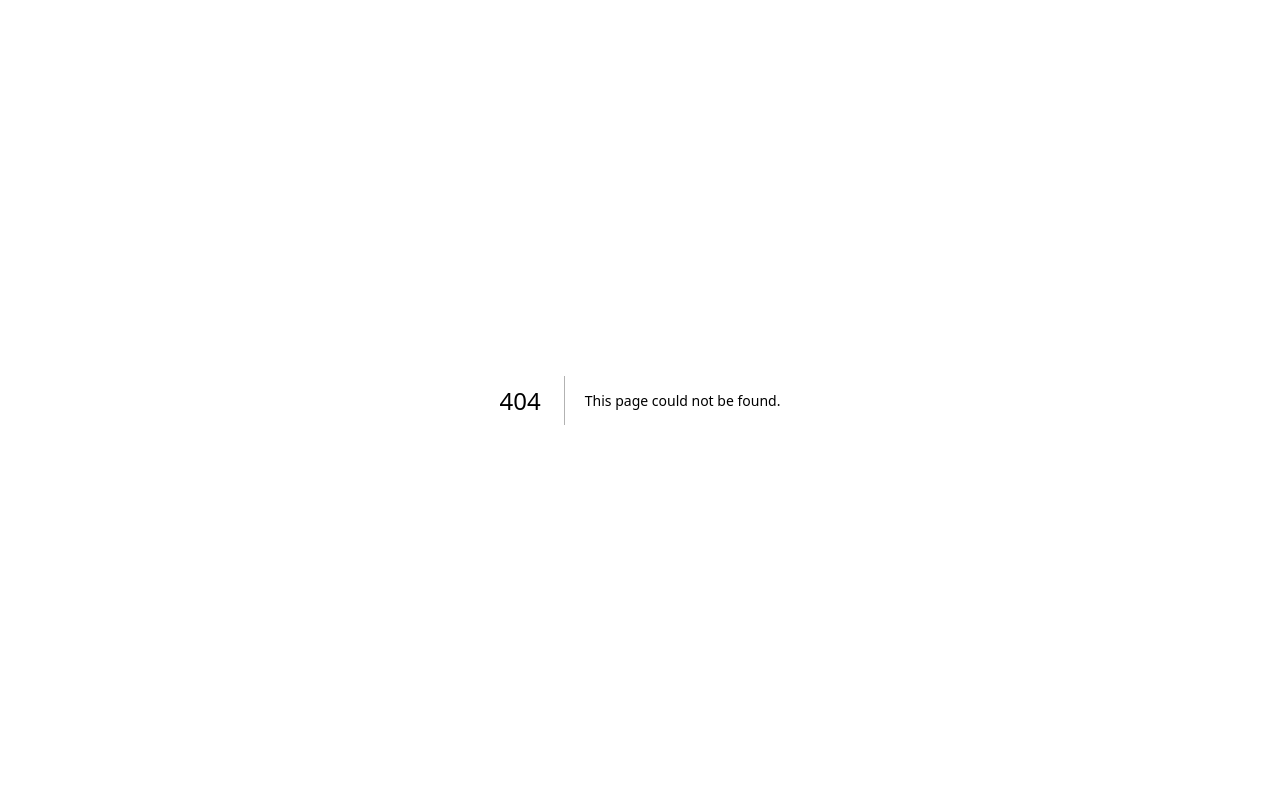
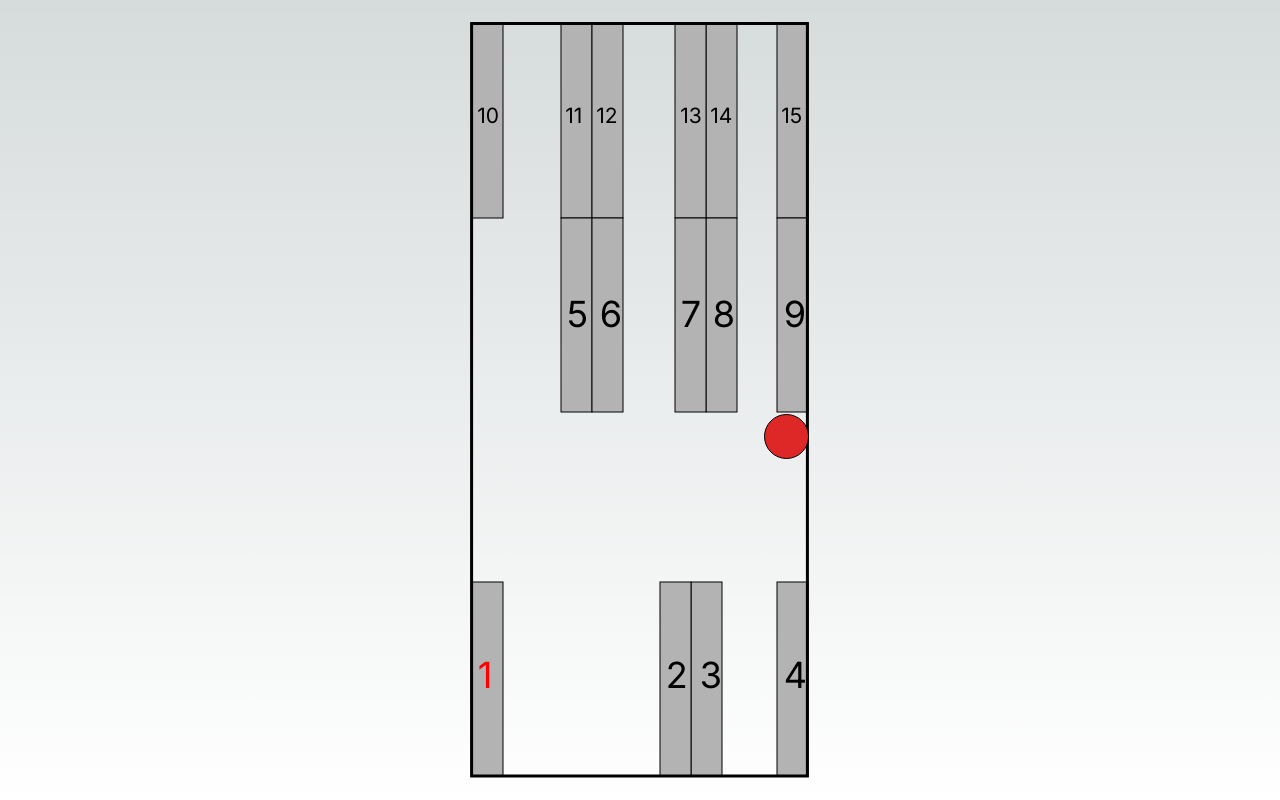
Before and after one commit to Rodoro/library, a Next.js app: page /book/1 in a window 1280 px wide. Before the commit this address had no page. Built offline with nearby package versions, Linux system fonts and the light colour scheme.

Commit message:
Refactoring

```diff
--- a/package.json
+++ b/package.json
@@ -15,7 +15,6 @@
     "react-dom": "^18"
   },
   "devDependencies": {
-    "@svgr/webpack": "^8.1.0",
     "@types/node": "^20",
     "@types/react": "^18",
     "@types/react-dom": "^18",
--- /dev/null
+++ b/src/app/book/[id]/page.tsx
@@ -0,0 +1,10 @@
+import React from 'react'
+import BookScreen from '@/containers/book/BookScreen';
+
+const page = ({ params }: { params: { id: number } }) => {
+    return (
+        <BookScreen params={params} />
+    )
+}
+
+export default page
--- a/src/app/layout.tsx
+++ b/src/app/layout.tsx
@@ -6,7 +6,7 @@ const inter = Inter({ subsets: ["latin"] });
 
 export const metadata: Metadata = {
   title: "Library",
-  description: "Сайт для потска книги в библиотеке",
+  description: "Сайт для поиска книги в библиотеке",
 };
 
 export default function RootLayout({
--- a/src/components/BookFilter.tsx
+++ b/src/components/BookFilter.tsx
@@ -1,7 +1,7 @@
 import React from 'react'
 import Input from './interface/Input'
 
-const BookFilter = ({...props}) => {
+const BookFilter = ({...props}: any) => {
     return (
         <Input
             type='text'
--- a/src/components/common/BookItem.tsx
+++ b/src/components/common/BookItem.tsx
@@ -10,7 +10,7 @@ const BookItem: React.FC<BookItemProps> = ({ book }) => {
     const router = useRouter();
 
     const handleClick = () => {
-        router.push('/map/' + book.shelvingNumber);
+        router.push('/book/' + book.shelvingNumber);
     };
 
     return (
--- /dev/null
+++ b/src/containers/book/BookScreen.tsx
@@ -0,0 +1,14 @@
+import React, { HTMLAttributes } from 'react'
+import Map, { MapProps } from './Map'
+
+export interface BookScreenProps extends MapProps {}
+
+const BookScreen: React.FC<BookScreenProps> = ({ params }: any) => {
+    return (
+        <div>
+            <Map params={params} />
+        </div>
+    )
+}
+
+export default BookScreen
--- a/src/app/map/[id]/page.tsx
+++ b/src/containers/book/Map.tsx
@@ -1,8 +1,10 @@
-import React from 'react'
-import Map from '../../../../public/map.svg'
-import Image from 'next/image'
+import React, { HTMLAttributes } from 'react'
 
-const page = ({ params }: { params: { id: number } }) => {
+export interface MapProps extends HTMLAttributes<HTMLDivElement> {
+    params: { id: number }
+}
+
+const Map: React.FC<MapProps> = ({params}) => {
     return (
         <div className="flex flex-col items-center">
             <svg className="svgIcon-use" x="0px" y="0px" width="800" height="800">
@@ -25,7 +27,7 @@ const page = ({ params }: { params: { id: number } }) => {
                 <circle fill='#DE2828' stroke="#000000" stroke-miterlimit="10" cx="546.5" cy="436.5" r="22" />
                 <text transform="matrix(1 0 0 1 237.6421 687.7061)" fill={params?.id == 1 ? "red" : "black"} font-size="36">1</text>
                 <text transform="matrix(1 0 0 1 425.6421 687.7061)" fill={params?.id == 2 ? "red" : "black"} font-size="36">2</text>
-                <text transform="matrix(1 0 0 1 459.6421 687.7061)"fill={params?.id == 3 ? "red" : "black"} font-size="36">3</text>
+                <text transform="matrix(1 0 0 1 459.6421 687.7061)" fill={params?.id == 3 ? "red" : "black"} font-size="36">3</text>
                 <text transform="matrix(1 0 0 1 237.2197 123.3711)" fill={params?.id == 10 ? "red" : "black"} font-size="21">10</text>
                 <text transform="matrix(1 0 0 1 325.2197 123.3711)" fill={params?.id == 11 ? "red" : "black"} font-size="21">11</text>
                 <text transform="matrix(1 0 0 1 356.2197 123.3711)" fill={params?.id == 12 ? "red" : "black"} font-size="21">12</text>
@@ -43,4 +45,4 @@ const page = ({ params }: { params: { id: number } }) => {
     )
 }
 
-export default page
+export default Map
```
Also changed, not shown: public/map.svg (deleted), 1 other file (tests, documents, lock files or other folders).
